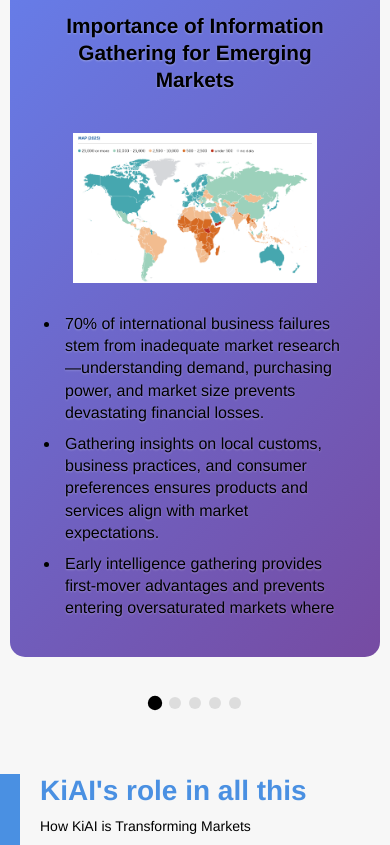
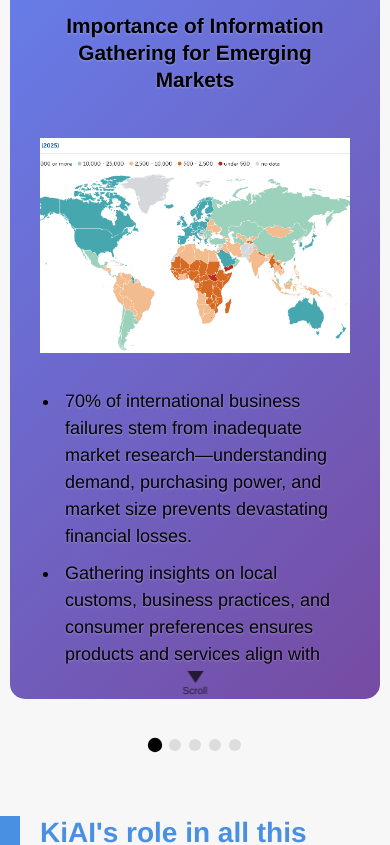
Before and after one commit to Tausif30/Emerging-Market, a React (Create React App) app: page / in a window 390 px wide. Shown: the part 1260-2105 px from the top of the page. Built offline with nearby package versions, Linux system fonts and the light colour scheme.

Commit message:
Increased font size in phone mode. Added a scroll down sign in Phone mode.

```diff
--- a/src/components/pages/WhatIsKiAI/WhatIsKiAI.css
+++ b/src/components/pages/WhatIsKiAI/WhatIsKiAI.css
@@ -926,7 +926,7 @@
     }
 
     .ki-section-image img {
-        width: 75vw;
+        width: 80vw;
         height: auto;
         object-fit: contain;
         border-radius: 8px;
@@ -942,14 +942,14 @@
     .ki-section-points {
         margin: 10px 0;
         padding-left: 20px;
-        font-size: 16px;
+        font-size: 18px;
         color: #000000;
     }
 
     .ki-section-points > li {
-        font-size: 16px;
-        line-height: 1.4;
-        margin-bottom: 4px;
+        font-size: 18px;
+        line-height: 1.5;
+        margin-bottom: 8px;
         color: #000000;
     }
 
@@ -983,7 +983,7 @@
         box-sizing: border-box;
         display: flex;
         flex-direction: column;
-        height: 85vh; /* Fixed height for all slides */
+        height: 90vh; /* Fixed height for all slides */
     }
 
     .ki-carousel-slide .ki-section {
@@ -1008,7 +1008,7 @@
 
     .ki-carousel-slide .ki-section-content h2 {
         font-size: 1.3rem;
-        margin-bottom: 15px;
+        margin-bottom: 20px;
         text-align: center;
         line-height: 1.3;
         flex-shrink: 0;
@@ -1037,8 +1037,8 @@
     .ki-carousel-slide .ki-section-points {
         margin: 0;
         padding-left: 25px; /* Increased padding to show full bullets */
-        font-size: 0.9rem;
-        line-height: 1.4;
+        font-size: 1.1rem;
+        line-height: 1.5;
         display: block !important;
         visibility: visible !important;
         opacity: 1 !important;
@@ -1047,7 +1047,7 @@
     }
 
     .ki-carousel-slide .ki-section-points li {
-        margin-bottom: 8px;
+        margin-bottom: 10px;
         display: list-item !important;
         visibility: visible !important;
         opacity: 1 !important;
@@ -1058,22 +1058,69 @@
         order: 1;
         width: 100%;
         text-align: center;
-        margin-bottom: 15px;
+        margin-bottom: 20px;
         flex-shrink: 0;
-        display: block !important;
+        display: flex !important;
+        justify-content: center;
+        align-items: center;
         visibility: visible !important;
         opacity: 1 !important;
     }
 
     .ki-carousel-slide .ki-section-image img {
-        width: 75vw;
+        width: 90vw;
         height: auto;
-        max-height: 150px;
+        max-height: 250px;
         object-fit: contain;
         display: block !important;
         visibility: visible !important;
         opacity: 1 !important;
         margin: 0 auto;
+        border-radius: 8px;
+    }
+
+    /* Scroll indicator for mobile sections */
+    .ki-section-scroll-indicator {
+        position: absolute;
+        bottom: 3px;
+        left: 50%;
+        transform: translateX(-50%);
+        display: flex;
+        flex-direction: column;
+        align-items: center;
+        opacity: 0.7;
+        pointer-events: none;
+        z-index: 10;
+        transition: opacity 0.3s ease;
+    }
+
+    .ki-section-scroll-arrow {
+        width: 0;
+        height: 0;
+        border-left: 8px solid transparent;
+        border-right: 8px solid transparent;
+        border-top: 12px solid #000000;
+        margin-bottom: 2px;
+        animation: scrollBounce 2s infinite;
+    }
+
+    .ki-section-scroll-text {
+        font-size: 10px;
+        color: #000000;
+        font-weight: 500;
+        text-align: center;
+    }
+
+    @keyframes scrollBounce {
+        0%, 20%, 50%, 80%, 100% {
+            transform: translateY(0);
+        }
+        40% {
+            transform: translateY(-5px);
+        }
+        60% {
+            transform: translateY(-3px);
+        }
     }
 
     .ki-carousel-nav {
@@ -1311,7 +1358,7 @@
     }
 
     .ki-transforms-paragraph {
-        font-size: 16px;
+        font-size: 18px;
         line-height: 1.5;
         padding: 20px 25px;
         color: #000000;
--- a/src/components/pages/WhatIsKiAI/WhatIsKiAI.js
+++ b/src/components/pages/WhatIsKiAI/WhatIsKiAI.js
@@ -20,6 +20,9 @@ const WhatIsKiAI = () => {
     const [touchEnd, setTouchEnd] = useState(null);
     const [showDotTooltip, setShowDotTooltip] = useState(null);
     const [pressedDot, setPressedDot] = useState(null);
+    const [scrollIndicatorVisible, setScrollIndicatorVisible] = useState({
+        0: true, 1: true, 2: true, 3: true, 4: true
+    });
 
     const translations = {
         en: {
@@ -349,6 +352,17 @@ const WhatIsKiAI = () => {
         navigate('/login');
     };
 
+    // Handle scroll within carousel sections to hide/show scroll indicator
+    const handleSectionScroll = (sectionIndex) => (e) => {
+        const element = e.currentTarget;
+        const isScrolledToBottom = element.scrollHeight - element.scrollTop <= element.clientHeight + 20; // 20px threshold
+
+        setScrollIndicatorVisible(prev => ({
+            ...prev,
+            [sectionIndex]: !isScrolledToBottom
+        }));
+    };
+
     // Touch handlers for swipe functionality
     const handleTouchStart = (e) => {
         setTouchEnd(null);
@@ -524,10 +538,20 @@ const WhatIsKiAI = () => {
                                 className="ki-carousel-slides"
                                 style={{ transform: `translateX(-${currentSlide * 20}%)` }}
                             >
-                                {[1, 2, 3, 4, 5].map((sectionNumber) => (
+                                {[1, 2, 3, 4, 5].map((sectionNumber, index) => (
                                     <div key={sectionNumber} className="ki-carousel-slide">
-                                        <div className='ki-section'>
+                                        <div
+                                            className='ki-section'
+                                            onScroll={handleSectionScroll(index)}
+                                        >
                                             {renderSectionContent(sectionNumber)}
+                                            <div
+                                                className="ki-section-scroll-indicator"
+                                                style={{ opacity: scrollIndicatorVisible[index] ? 0.7 : 0 }}
+                                            >
+                                                <div className="ki-section-scroll-arrow"></div>
+                                                <div className="ki-section-scroll-text">Scroll</div>
+                                            </div>
                                         </div>
                                     </div>
                                 ))}
```
Also changed, not shown: src/components/pages/WhatIsKiAI/assets/Labour.png (added), src/components/pages/WhatIsKiAI/assets/market.avif (added).
